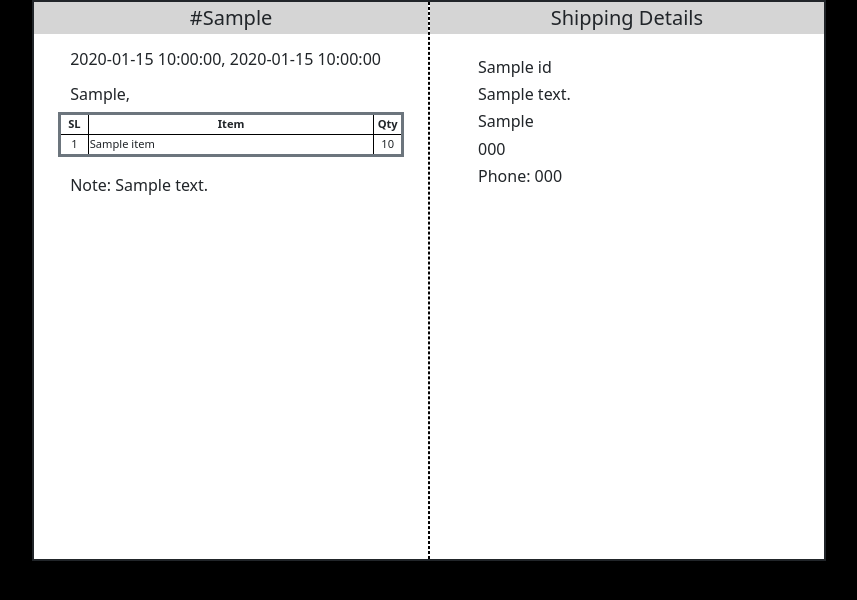
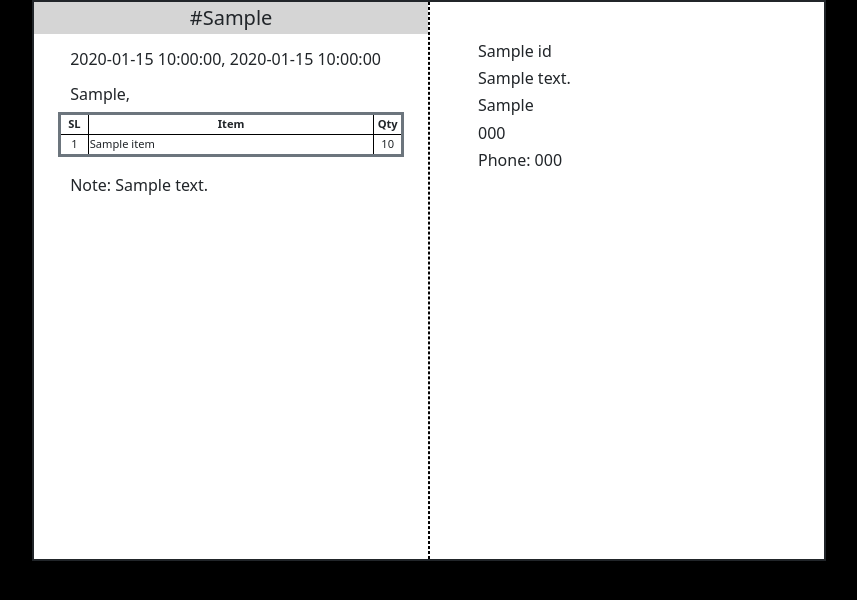
Before and after one commit to irfankpr/csv2pdf_flask, a Flask app: template templates/result.html in a window 1280 px wide. Shown: the top 600 px of the page, without its empty margins (211-1068 px from the left). Run offline with Flask 3, Linux system fonts and the light colour scheme; the template is opened without the code that fills it: most values are stand-ins (such as "Sample title", 1, 10 or a date in 2020).

Commit message:
removed shipimg heading

```diff
--- a/templates/result.html
+++ b/templates/result.html
@@ -42,8 +42,7 @@
                 </div>
             </div>
             <div class="right container-fluid p-0 m-0">
-                <div class="data-header ">
-                    <h5 class="col-12  text-center p-1 hilite">Shipping Details</h5>
+                <div class="data-header py-3">
                     <div class="col-12 px-5 mt-4">
                     <p class="col-12 h6">{{order[0]["Recipient name"] }}</p>
                     <p class="col-12 h6">{{order[0]["Delivery address"] }}</p>
```
